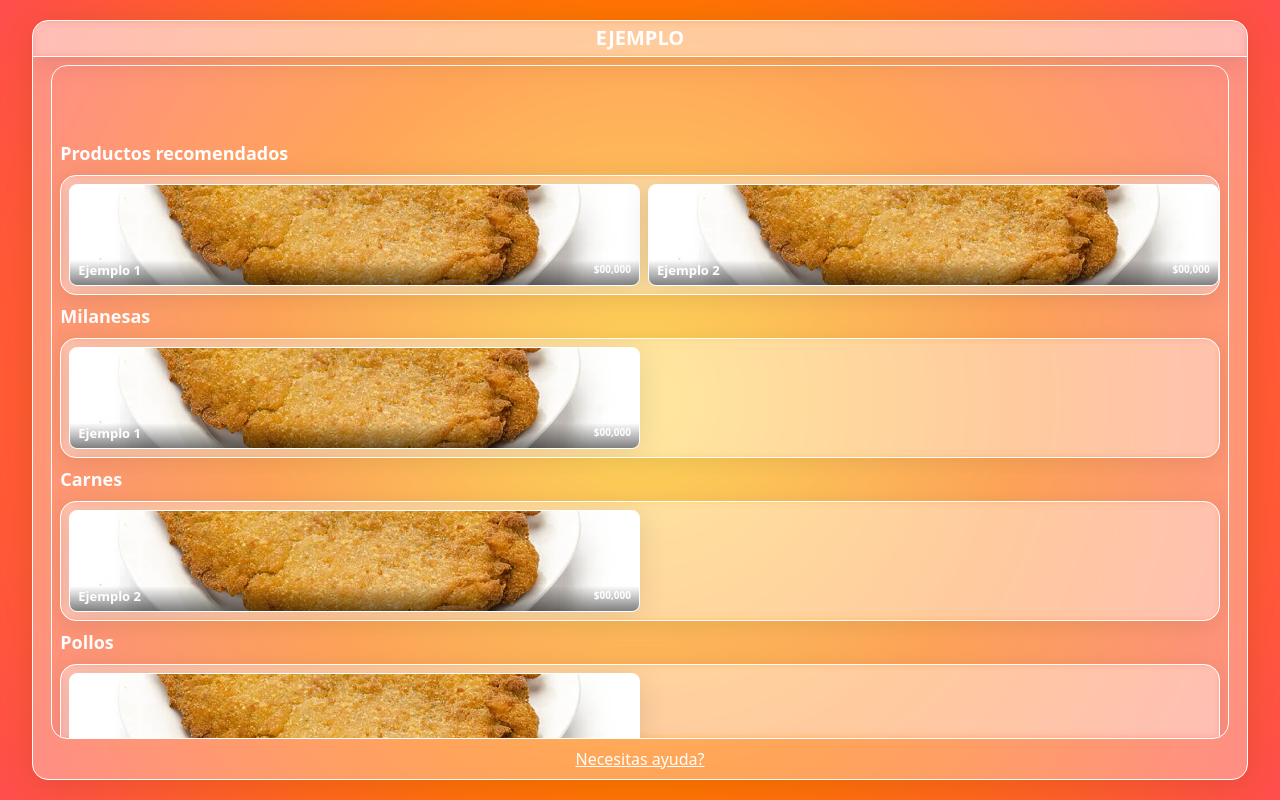
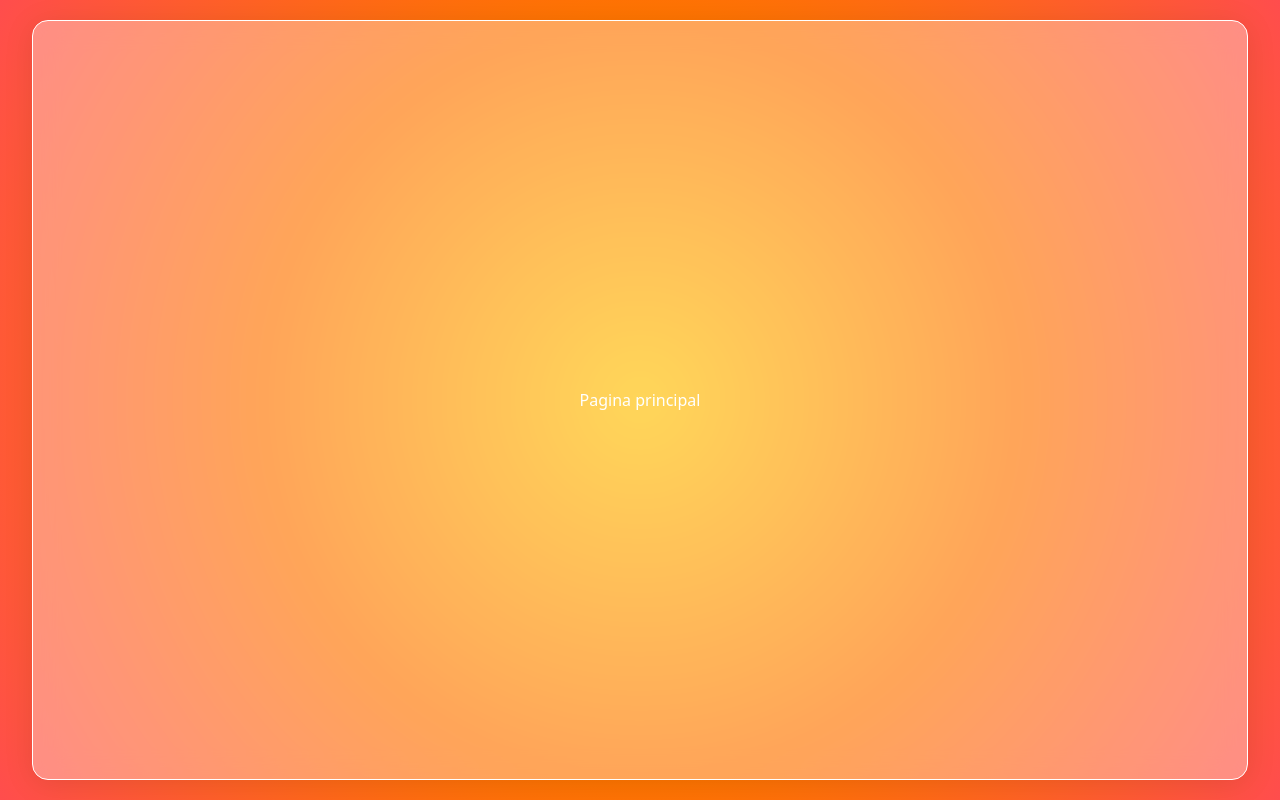
Before and after one commit to 3-TIC-ORT/proyecto-3-pedilo, a Next.js app: page / in a window 1280 px wide. Built offline with nearby package versions, Linux system fonts and the light colour scheme.

Commit message:
cambiar organizacion. Rutas menu y tables

```diff
--- a/app/page.tsx
+++ b/app/page.tsx
@@ -5,7 +5,7 @@ import Menu from "./components/menu/menu";
 export default function App() {
   return (
     <div className="masterContainer">
-      <Menu/>
+      <h1>Pagina principal</h1>
     </div>
   );
 }
```
Also changed, not shown: app/menu/menu.css (renamed from app/components/menu/menu.css), app/menu/page.tsx (renamed from app/components/menu/menu.tsx), app/tables/page.tsx (renamed from app/components/tableSelect/tableSelect.tsx), app/tables/tableSelect.css (renamed from app/components/tableSelect/tableSelect.css).
